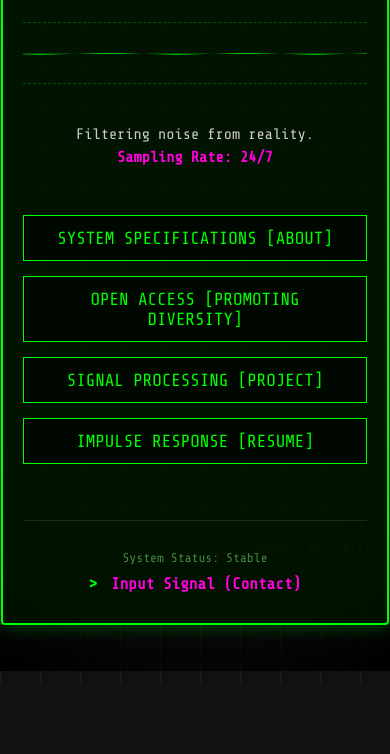
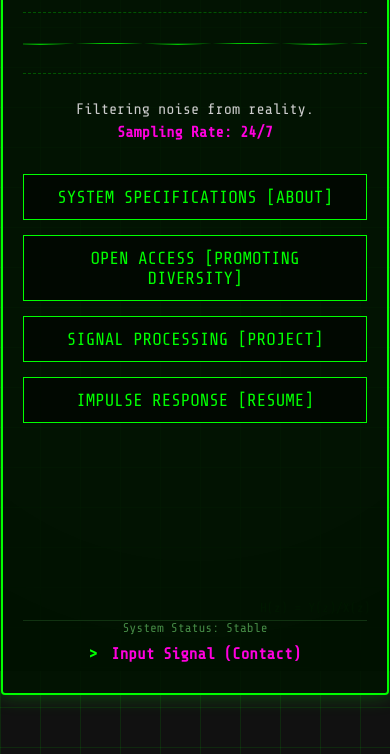
Before and after one commit to knutwygu/knutwygu.github.io, a plain HTML site: page index.html in a window 390 px wide. Shown: the part 173-927 px from the top of the page. Before the commit the page ends 857 px from the top, so only its background shows below. Drawn offline with nearby package versions, Linux system fonts and the light colour scheme.

Commit message:
Update style.css

```diff
--- a/css/style.css
+++ b/css/style.css
@@ -321,58 +321,52 @@ details[open] summary::before {
 
     /* --- 1. 布局与边距微调 --- */
     .container {
-        /* [核心修改 1] 强制最小高度：至少占屏幕高度的 80% */
-        /* 这样内容少的页面，框也会拉长，不会缩成一小条 */
+        position: relative !important; /* [关键] 让内部的绝对定位以我为基准 */
+
+        /* 最小高度 80%，保证短页面也有长度 */
         min-height: 80vh !important;
 
-        /* [核心修改 2] 统一的上下留白：上下各留 5% 的格子底 */
-        /* 5vh = 屏幕高度的 5%，保证了格子底永远露出来 */
+        /* [关键] 底部留白 = 按钮高度 + 间距。防止正文太长时被按钮盖住 */
+        padding-bottom: 100px !important;
+
+        /* 顶部留白，保持对称 */
+        padding-top: 30px !important;
+        padding-left: 20px !important;
+        padding-right: 20px !important;
+
+        /* 宽度设置 */
+        width: 88% !important;
+        max-width: 88% !important;
         margin: 7vh auto !important;
 
-        /* 保持之前的宽度设置 */
-        width: 88% !important;
-        max-width: 88% !important;
-
-        /* 保持之前的内边距 */
-        padding: 30px 20px 30px 20px !important;
-
-        /* [核心修改 3] 使用 Flex 布局，确保拉长后布局不乱 */
-        /* 这能让你的 "Return to Main" 按钮自动沉底 */
-        display: flex !important;
-        flex-direction: column !important;
-
+        /* 关闭 Flex，避免干扰绝对定位 */
+        display: block !important;
     }
 
-    /* [核心修复] 让内容区域自动撑满剩余高度 */
-    .content-section {
-        /* 1. 让自己变成弹性盒子，允许内部元素沉底 */
-        display: flex !important;
-        flex-direction: column !important;
 
-        /* 2. [关键] 占据父容器 (.container) 剩下的所有空间 */
-        /* 这样它就会从 Header 下面一直延伸到边框底部 */
-        flex: 1 !important;
-
-        /* 3. 确保宽度占满 */
-        width: 100% !important;
-    }
 
     /* [配套修改] 确保返回按钮或页脚永远沉在框的最底部 */
     /* 即使内容很少，框被强行拉长了，按钮也会乖乖呆在最下面 */
     .return-container,
     .footer {
-        /* [核心] 自动占据上方剩余空间，把自己推到容器的最底部 */
-        margin-top: auto !important;
+        /* [核心 3] 绝对定位：无视所有中间内容，直接找 .container 的边框 */
+        position: absolute !important;
 
-        /* 按钮和上方正文的最小间距 (防止内容多时贴太近) */
-        padding-top: 30px !important;
+        /* [核心 4] 死死钉在距离底部 35px 的位置 */
+        /* 这样就和你顶部的 padding-top: 35px 形成了完美对称 */
+        bottom: 30px !important;
 
-        /* 底部清零，完全依赖 .container 的 35px padding-bottom 来保持距离 */
-        padding-bottom: 0 !important;
-        margin-bottom: 0 !important;
+        /* 左右撑开，对齐正文 (配合父容器的 padding 20px) */
+        left: 20px !important;
+        right: 20px !important;
+        width: auto !important; /* 让 left/right 生效 */
 
-        width: 100%;
+        /* 清除之前的干扰代码 */
+        margin: 0 !important;
+        padding: 0 !important;
+        background: transparent; /* 确保背景不遮挡 */
     }
+
 
     /* --- 2. 字体比例缩放 --- */
     /* [修改] 名字大大减小，从 3.5rem -> 1.8rem，看起来更精致 */
```
